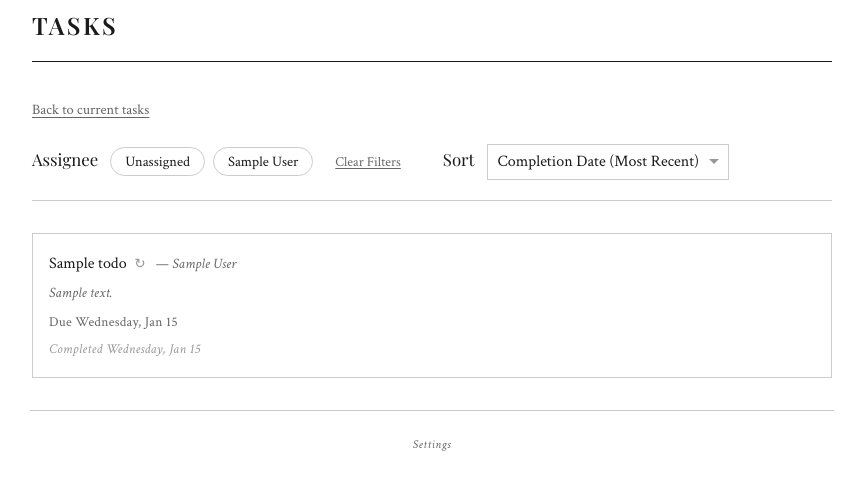
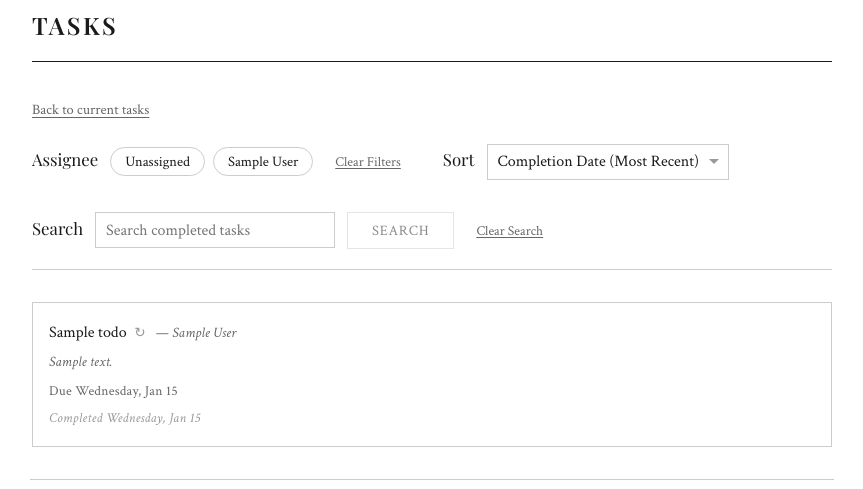
Before and after one commit to pid1/rally, a FastAPI app: page /todo/completed in a window 1280 px wide. Shown: the part 345-834 px from the top of the page, without its empty margins (208-1071 px from the left). Before the commit the page ends 796 px from the top, so only its background shows below. Run offline with FastAPI, Linux system fonts and the light colour scheme; tables that the repository leaves empty hold one stand-in row (values such as "Sample post"); parts of the project's set-up code (start-up, migrations or seed data) failed here and were passed over.

Commit message:
Add keyword search to completed tasks page
Adds a search field, Search button, and Clear Search link beneath the
Assignee filters and Sort control on /todo/completed. Search runs only on
button click or Enter, matches title and description case-insensitively,
clears any applied filters, and resets sort to the default. Results can
then be filtered and sorted. A deemphasized count ("1 matching task." /
"# matching tasks.") shows above the divider, and a zero-result search
shows "No completed tasks match the current search."

The API gains a `search` query param on GET /api/todos/completed and now
returns a `total` match count for the current query.

Closes #90

Co-Authored-By: Claude Opus 4.8 <noreply@anthropic.com>

```diff
--- a/src/rally/routers/todos.py
+++ b/src/rally/routers/todos.py
@@ -75,6 +75,9 @@ def list_completed_todos(
         default=[],
         description='Family member IDs to filter to, and/or "unassigned". Empty means all.',
     ),
+    search: str | None = Query(
+        None, description="Case-insensitive keyword matched against title and description."
+    ),
     limit: int = Query(50, ge=1, le=200),
     offset: int = Query(0, ge=0),
     db: Session = Depends(get_db),
@@ -86,8 +89,8 @@ def list_completed_todos(
     the local date rolls over. Read-only — recurring processing is deliberately
     not run here.
 
-    Sorting and pagination are server-side because the client only ever holds
-    one page of results.
+    Sorting, searching and pagination are server-side because the client only
+    ever holds one page of results.
     """
     cutoff = today_start_utc(db)
 
@@ -110,6 +113,16 @@ def list_completed_todos(
             clauses.append(Todo.assigned_to.in_(member_ids))
         query = query.filter(or_(*clauses)) if clauses else query.filter(false())
 
+    # Keyword search: case-insensitive match against title OR description.
+    if search and search.strip():
+        term = f"%{search.strip()}%"
+        query = query.filter(or_(Todo.title.ilike(term), Todo.description.ilike(term)))
+
+    # Total matches for the current query, computed before ordering/joining so the
+    # count is unaffected by the assignee-sort outer join. Drives the search
+    # results-count indicator on the client.
+    total = query.count()
+
     newest_completed_first = (nullslast(Todo.completed_at.desc()), Todo.id.desc())
 
     if sort == "completed-oldest":
@@ -131,7 +144,7 @@ def list_completed_todos(
 
     # Fetch one extra row to determine whether another page exists.
     rows = query.offset(offset).limit(limit + 1).all()
-    return CompletedTodoPage(items=rows[:limit], has_more=len(rows) > limit)
+    return CompletedTodoPage(items=rows[:limit], has_more=len(rows) > limit, total=total)
 
 
 @router.post("", response_model=TodoResponse, status_code=201)
--- a/src/rally/schemas.py
+++ b/src/rally/schemas.py
@@ -223,6 +223,7 @@ class CompletedTodoPage(BaseModel):
 
     items: list[TodoResponse]
     has_more: bool  # True when another page exists beyond this one
+    total: int  # Total matches across all pages for the current query (search + filters)
 
 
 # Recurring Todos
--- a/static/styles.css
+++ b/static/styles.css
@@ -787,6 +787,62 @@ footer a:hover {
     color: var(--medium-gray);
 }
 
+/* Keyword search: its own full-width row at the bottom of the toolbar, below
+   both the assignee filters and the sort control. */
+.toolbar-search {
+    flex-basis: 100%;
+}
+
+.search-input {
+    box-sizing: border-box;
+    min-height: 2.25rem;
+    min-width: 240px;
+    padding: 4px 10px;
+    border: 1px solid var(--pale-gray);
+    border-radius: 0;
+    background: var(--white);
+    font-family: var(--body-font);
+    font-size: 1rem;
+    color: var(--charcoal);
+}
+
+.search-input:focus {
+    outline: none;
+    border-color: var(--medium-gray);
+}
+
+.search-btn {
+    font-family: var(--body-font);
+    font-size: 0.9rem;
+    padding: 8px 24px;
+    border: 1px solid var(--pale-gray);
+    background: var(--white);
+    color: var(--charcoal);
+    cursor: pointer;
+    letter-spacing: 0.05em;
+    text-transform: uppercase;
+    transition: border-color 0.15s, background 0.15s;
+}
+
+.search-btn:hover:not(:disabled) {
+    border-color: var(--medium-gray);
+}
+
+.search-btn:disabled {
+    opacity: 0.5;
+    cursor: not-allowed;
+}
+
+/* Deemphasized match count, shown only while a search is active. Sits on its
+   own row below the search bar and above the toolbar's bottom divider. */
+.search-results-count {
+    flex-basis: 100%;
+    font-family: var(--body-font);
+    font-size: 0.85rem;
+    color: var(--medium-gray);
+    font-style: italic;
+}
+
 .header-actions {
     display: flex;
     gap: 12px;
--- a/templates/todo_completed.html
+++ b/templates/todo_completed.html
@@ -55,6 +55,14 @@
                     <option value="oldest">Oldest First</option>
                 </select>
             </div>
+            <div class="toolbar-group toolbar-search">
+                <label for="search-input">Search</label>
+                <input type="text" id="search-input" class="search-input"
+                       placeholder="Search completed tasks" autocomplete="off">
+                <button type="button" class="search-btn" id="search-btn" disabled>Search</button>
+                <button type="button" class="filter-clear" id="search-clear">Clear Search</button>
+            </div>
+            <div class="search-results-count" id="search-results-count" hidden></div>
         </div>
 
         <div class="list-container" id="list-container">
@@ -79,6 +87,10 @@
 
         // Track selected assignee filter values
         let selectedFilters = new Set();
+
+        // The currently submitted search term ('' when no search is active).
+        // Search runs only on submit (button click or Enter), never on keystroke.
+        let searchTerm = '';
 
         async function fetchFamilyMembers() {
             const response = await fetch('/api/family');
@@ -108,6 +120,53 @@
             reload();
         }
 
+        function clearAssigneeChips() {
+            selectedFilters.clear();
+            document.querySelectorAll('#filter-assignee-chips .filter-chip').forEach(chip => {
+                chip.classList.remove('active');
+            });
+        }
+
+        // The Search button is disabled unless the field holds non-whitespace text.
+        function updateSearchButton() {
+            const hasText = document.getElementById('search-input').value.trim().length > 0;
+            document.getElementById('search-btn').disabled = !hasText;
+        }
+
+        // Submitting a search clears any applied filters and resets sort to the
+        // default, then loads a fresh result set for the new term.
+        function submitSearch() {
+            const value = document.getElementById('search-input').value.trim();
+            if (!value) return;
+            searchTerm = value;
+            clearAssigneeChips();
+            document.getElementById('sort-by').value = 'completed-newest';
+            reload();
+        }
+
+        // Reset the page to its default state: no search, no filters, default sort.
+        function clearSearch() {
+            searchTerm = '';
+            document.getElementById('search-input').value = '';
+            updateSearchButton();
+            clearAssigneeChips();
+            document.getElementById('sort-by').value = 'completed-newest';
+            reload();
+        }
+
+        // Deemphasized count shown only while a search is active. Reflects the
+        // total matches for the current query (search plus any filters applied
+        // to the results afterward), across all pages — not just what's loaded.
+        function updateSearchCount(total) {
+            const el = document.getElementById('search-results-count');
+            if (!searchTerm) {
+                el.hidden = true;
+                return;
+            }
+            el.hidden = false;
+            el.textContent = total === 1 ? '1 matching task.' : `${total} matching tasks.`;
+        }
+
         function getMemberById(id) {
             return familyMembers.find(m => m.id === id);
         }
@@ -124,6 +183,7 @@
                 offset: offset
             });
             selectedFilters.forEach(value => params.append('assignee', value));
+            if (searchTerm) params.set('search', searchTerm);
             return params;
         }
 
@@ -138,6 +198,7 @@
                 if (token !== requestToken) return; // superseded by a newer request
                 todos = offset === 0 ? page.items : todos.concat(page.items);
                 hasMore = page.has_more;
+                updateSearchCount(page.total);
                 renderTodos();
             } catch (error) {
                 if (token !== requestToken) return;
@@ -170,9 +231,15 @@
             const container = document.getElementById('list-container');
 
             if (todos.length === 0) {
-                container.innerHTML = selectedFilters.size > 0
-                    ? '<div class="container-empty-state">No completed tasks match the current filter.</div>'
-                    : '<div class="container-empty-state">No completed tasks yet. Tasks appear here the day after you finish them.</div>';
+                let message;
+                if (searchTerm) {
+                    message = 'No completed tasks match the current search.';
+                } else if (selectedFilters.size > 0) {
+                    message = 'No completed tasks match the current filter.';
+                } else {
+                    message = 'No completed tasks yet. Tasks appear here the day after you finish them.';
+                }
+                container.innerHTML = `<div class="container-empty-state">${message}</div>`;
                 return;
             }
 
@@ -249,6 +316,15 @@
         document.getElementById('filter-clear').addEventListener('click', clearFilters);
         document.getElementById('sort-by').addEventListener('change', reload);
         document.getElementById('btn-load-more').addEventListener('click', loadMore);
+        document.getElementById('search-btn').addEventListener('click', submitSearch);
+        document.getElementById('search-clear').addEventListener('click', clearSearch);
+        document.getElementById('search-input').addEventListener('input', updateSearchButton);
+        document.getElementById('search-input').addEventListener('keydown', (e) => {
+            if (e.key === 'Enter') {
+                e.preventDefault();
+                submitSearch();
+            }
+        });
 
         // Initialize
         fetchFamilyMembers().then(reload);
```
